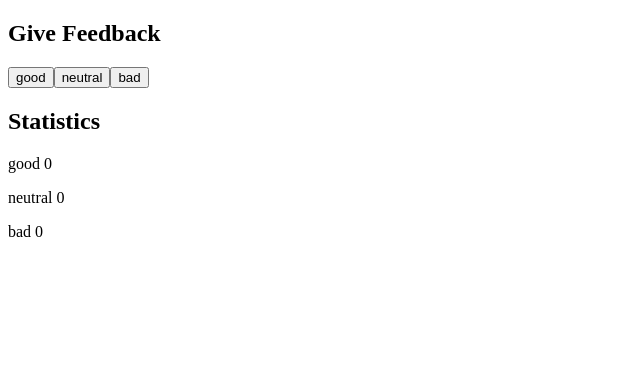
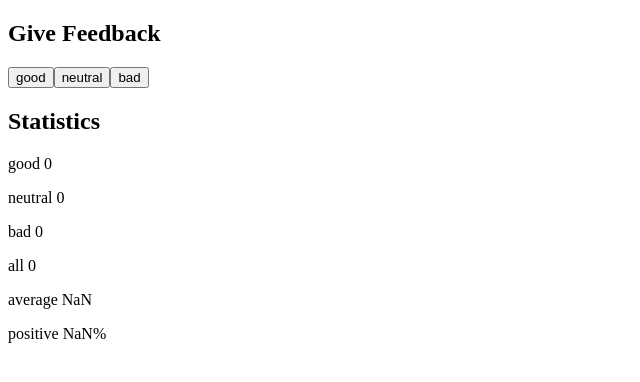
Before and after one commit to dev-nich/fullstackopen, a React (Vite) app in the folder part1/unicafe/introdemo/: page / in a window 1280 px wide. Shown: the top 382 px of the page, without its empty margins (0-640 px from the left). Built offline with nearby package versions, Linux system fonts and the light colour scheme.

Commit message:
working exercise 1.7

```diff
--- a/part1/unicafe/introdemo/src/App.jsx
+++ b/part1/unicafe/introdemo/src/App.jsx
@@ -17,6 +17,12 @@ const App = () => {
   const [neutral, setNeutral] = useState(0)
   const [bad, setBad] = useState(0)
 
+  const getAll = () => good + neutral + bad
+
+  const getAverage = () => (good + (bad * -1))/getAll()
+
+  const getPositive = () => (good / getAll()) * 100
+
   return (
     <div>
       <h2>Give Feedback</h2>
@@ -27,6 +33,9 @@ const App = () => {
       <p>good {good}</p>
       <p>neutral {neutral}</p>
       <p>bad {bad}</p>
+      <p>all {getAll()}</p>
+      <p>average {getAverage()}</p>
+      <p>positive {getPositive()}%</p>
     </div>
   )
 }
```
